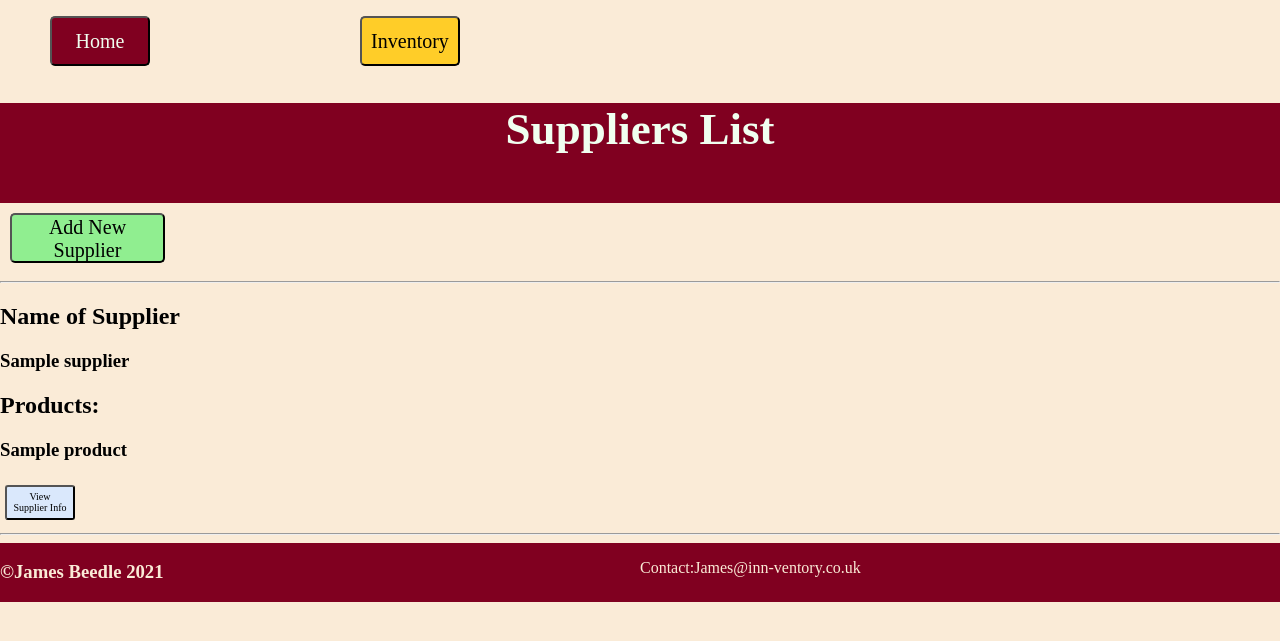
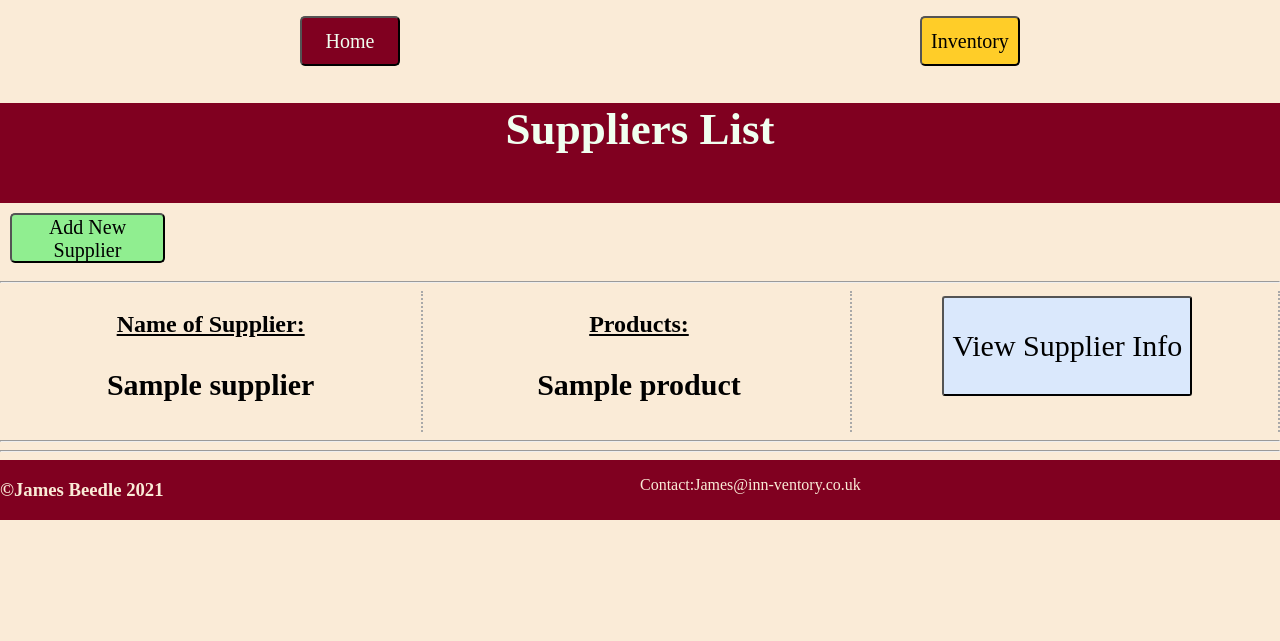
Before and after one commit to JamesSBeedle/Inn-Ventory-Alcohol-Inventory-Application, a Flask app: page /suppliers in a window 1280 px wide. Shown: the top 641 px of the page. Run offline with Flask 2, Linux system fonts and the light colour scheme; a database or web service that is not in the repository returns one stand-in record (values such as "Sample title"); some libraries are stand-ins or nearby versions.

Commit message:
centered buttons

```diff
--- a/static/style.css
+++ b/static/style.css
@@ -90,8 +90,9 @@ body > footer{
 
 .page-nav > ul{
     display:grid;
-    grid-template-columns: 1fr 1fr 1fr 1fr;
+    grid-template-columns: 1fr 1fr;
     list-style:none;
+    justify-items: center;
 }
 
 .nav-button{
@@ -108,6 +109,11 @@ body > footer{
     color:honeydew;
 }
 
+.button-container{
+    display:flex;
+    justify-content:center;
+}
+
 .add-new-button{
     background-color:lightgreen;
     border-radius:5px;
@@ -116,14 +122,23 @@ body > footer{
     font-family:'Times New Roman', Times, serif;
     font-size: 20px;
     margin:10px;
+
 }
 
-.view-button{
-    height:35px;
-    width:70px;
+.view-button-2{
+    height:100px;
+    width:250px;
     border-radius:3px;
     font-family:'Times New Roman', Times, serif;
-    font-size:10px;
+    font-size:30px;
+    margin:5px;
+}
+.view-button{
+    height:50px;
+    width:150px;
+    border-radius:3px;
+    font-family:'Times New Roman', Times, serif;
+    font-size:20px;
     margin:5px;
 }
 
@@ -157,6 +172,14 @@ body > footer{
 
 .product-item{
     text-align:center;
+    border-right:2px dotted darkgray;
+
+}
+
+.product-item-2{
+    text-align:center;
+    border-right:2px dotted darkgray;
+    border-top:2px dotted darkgray;
 
 }
 
@@ -166,6 +189,34 @@ body > footer{
     column-gap:5px;
 }
 
+
 .product-item > p{
     font-size:30px;
 }
+
+.product-item-2 > p{
+    font-size:30px;
+}
+
+#supplier-info{
+    display:grid;
+    grid-template-columns: 1fr 1fr 1fr;
+    column-gap:5px;
+}
+
+.supplier-item{
+    border-right:2px dotted darkgray;
+    text-align: center;
+}
+
+.supplier-item > p{
+    font-size:30px;
+}
+
+.supplier-item > h3{
+    font-size:30px;
+}
+
+.supplier-item > h2{
+    text-decoration: underline;
+}
--- a/templates/products/index.html
+++ b/templates/products/index.html
@@ -17,7 +17,7 @@
         <h1>Full Inventory</h1>
     </section>
 
-    <section>
+    <section class="button-container">
         <a href="/products/new"><button class="add-new-button">Add New Product</button></a>
     </section>
 
@@ -48,7 +48,9 @@
 
             </section>
         </div>
-        <a href="/products/{{product.id}}"><button class="view-button button-inv">View Product</button></a>
+        <section class="button-container">
+            <a href="/products/{{product.id}}"><button class="view-button button-inv">View Product</button></a>
+        </section>
     </article>
     <hr>
 
--- a/templates/suppliers/index.html
+++ b/templates/suppliers/index.html
@@ -27,16 +27,20 @@
     <article id="supplier-display">
         <div id="supplier-info">
             <section class="supplier-item">
-                <h2>Name of Supplier</h2>
+                <h2>Name of Supplier:</h2>
                 <h3>{{supplier.name}}</h3>
             </section>
             <section class="supplier-item">
                 <h2>Products:</h2>
                 <h3>{{supplier.product}}</h3>
             </section>
+            <section class=supplier-item>
+                <a href="/suppliers/{{supplier.id}}"><button class="view-button-2 button-supplier">View Supplier Info</button></a>
+            </section>
         </div>
-        <a href="/suppliers/{{supplier.id}}"><button class="view-button button-supplier">View Supplier Info</button></a>
+
     </article>
+    <hr>
     <hr>
 
 {% endfor %}
```
Also changed, not shown: templates/products/show.html (+5 -5 lines), templates/suppliers/show.html (+6 -4 lines).
